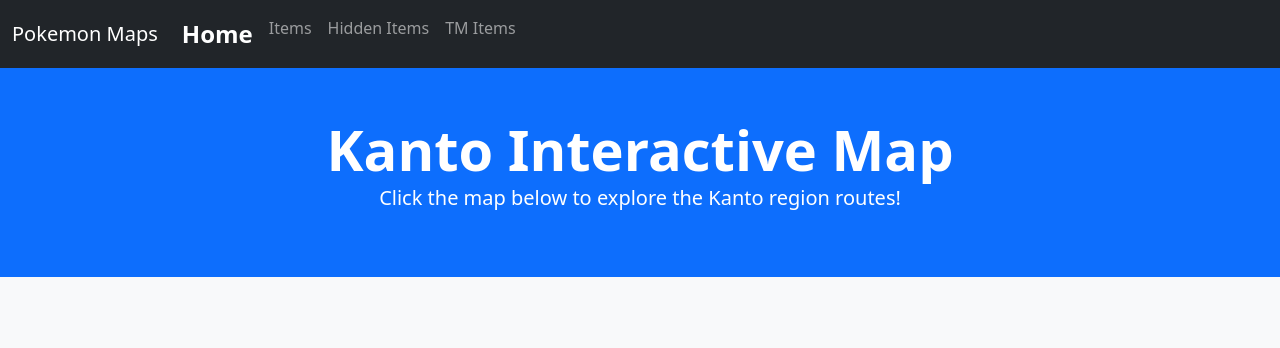
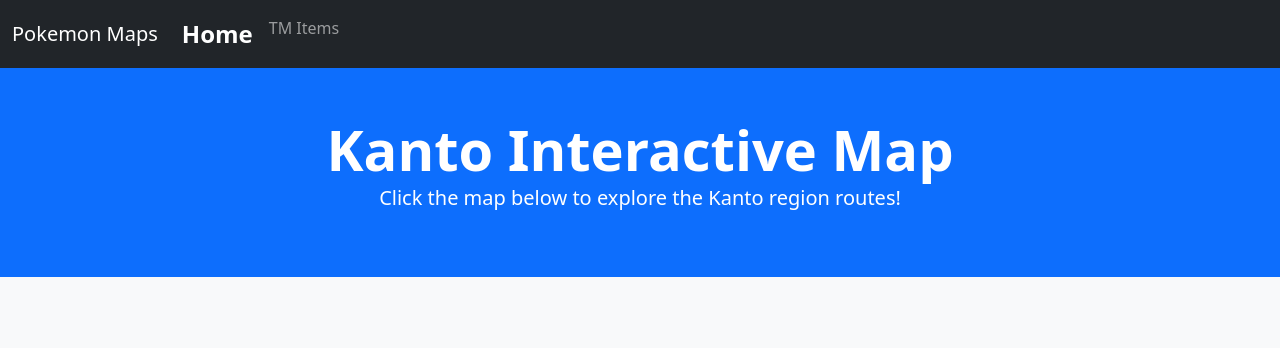
Before and after one commit to Sethmooo/Html-CSS-Pokemon-website, a plain HTML site: page portfolio-bootstrap/index.html in a window 1280 px wide. Shown: the top 348 px of the page. Drawn offline with nearby package versions, Linux system fonts and the light colour scheme; files that its build step writes are made by us from their sources; files whose address does not match are found by name.

Commit message:
Add files via upload
Fixed the ghost nav bar situation

```diff
--- a/portfolio-bootstrap/index.html
+++ b/portfolio-bootstrap/index.html
@@ -20,8 +20,6 @@
       <div class="collapse navbar-collapse" id="navbarNav">
         <ul class="navbar-nav">
           <li class="nav-item"><a class="nav-link active" href="index.html">Home</a></li>
-          <li class="nav-item"><a class="nav-link" href="items.html">Items</a></li>
-          <li class="nav-item"><a class="nav-link" href="hiddenItems.html">Hidden Items</a></li>
           <li class="nav-item"><a class="nav-link" href="tmItems.html">TM Items</a></li>
         </ul>
       </div>
```
